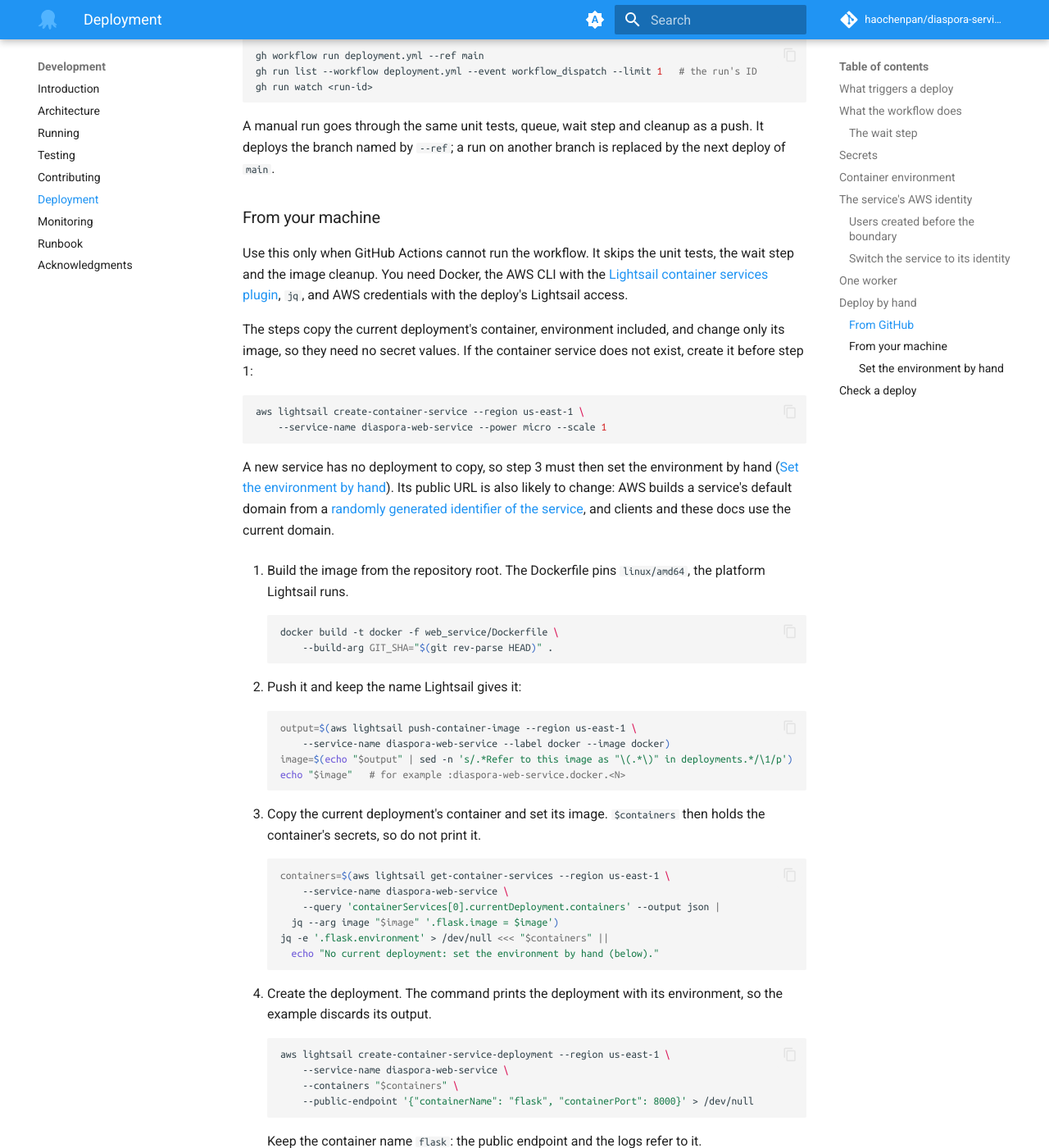
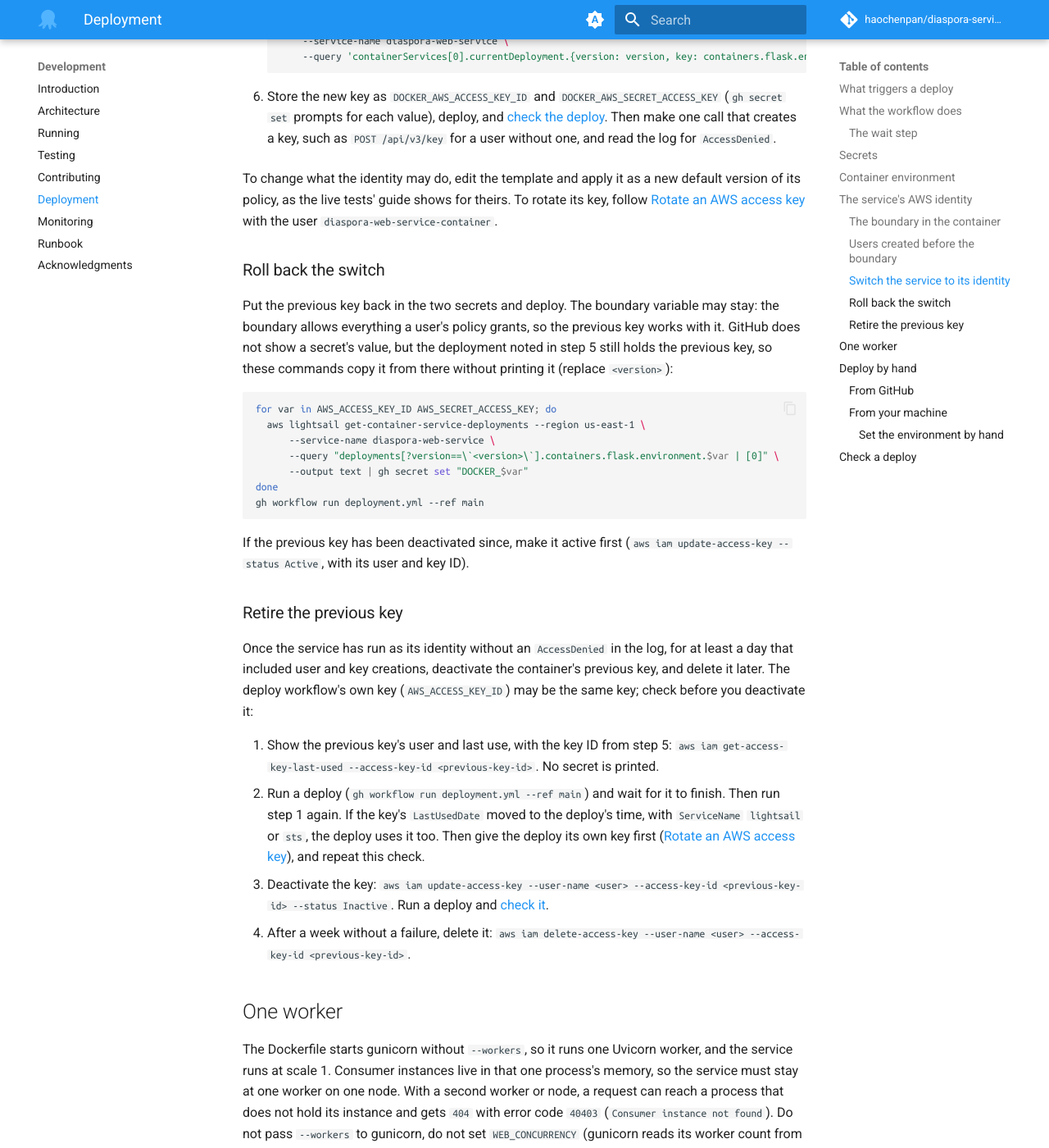
Before and after one commit to haochenpan/diaspora-service, an MkDocs documentation site: the page built from docs/3-deploying.md, in a window 1280 px wide and 1400 px high, scrolled down 8984 px. Shown: the whole window at 82% size. Built offline with MkDocs 1.6.1 and Material for MkDocs 9.7.7, drawn with Linux system fonts in a browser that asks for light colours; comment, search, counter and statistics services are not loaded; the version menu is left out; some of the changed text lies outside the part shown.

Commit message:
Limit the service's identity to subject-named users, and set its boundary when deploying
The service's policy reached any user under /msk-users/ and any policy
under /msk-policy/, at any depth, since IAM's * matches /. It now reaches
only names shaped like a subject (a UUID). That excludes a subject's name
under a deeper path, and the live tests' users.

deploy/iam/service-actions.json lists each action the service calls,
with an example resource and request context, and the calls in
web_service/ that need it. The template test checks the policy against
it, and it against the code, Kafka calls included.

deployment.yml sets IAM_USER_PERMISSIONS_BOUNDARY_ARN only when the
repository variable DOCKER_IAM_USER_PERMISSIONS_BOUNDARY_NAME is set. It
builds the ARN from that name and the account ID secret. Unset, the
container's environment is the same as before.

The deployment guide now covers the variable, the steps of the switch,
its rollback, and how to retire the container's previous key after
checking that the deploy does not use it.

Co-Authored-By: Claude Opus 5.5 <noreply@anthropic.com>

````diff
--- a/docs/3-deploying.md
+++ b/docs/3-deploying.md
@@ -129,11 +129,13 @@ marks the deployment failed.
 | `NAMESPACE_TABLE_NAME` | no | `diaspora-namespace-table` | The DynamoDB table of namespaces. |
 | `MAX_TOPICS_PER_NAMESPACE` | no | `50` | The most topics a namespace may hold. A value that is not a whole number of at least 1 is logged and replaced by 50. |
 | `CONSUMER_INSTANCE_TIMEOUT_MS` | no | `300000` (5 minutes) | How long a consumer instance may sit idle before the service closes it. The service looks for idle instances every 30 seconds. A value that is not an integer stops the worker at start with a `ValueError`. |
-| `IAM_USER_PERMISSIONS_BOUNDARY_ARN` | no | none | The ARN of a managed policy that the service sets as the permissions boundary of every IAM user it creates; unset or empty, it sets none. When the service runs as its own identity ([The service's AWS identity](#the-services-aws-identity)), it must be that identity's boundary, `arn:aws:iam::<account-id>:policy/diaspora-service/msk-user-boundary`, or IAM denies every user the service creates. The live tests set it to theirs ([The live tests' AWS identity](2-testing.md#the-live-tests-aws-identity)). |
+| `IAM_USER_PERMISSIONS_BOUNDARY_ARN` | no | none | The ARN of a managed policy that the service sets as the permissions boundary of every IAM user it creates; unset or empty, it sets none. When the service runs as its own identity ([The service's AWS identity](#the-services-aws-identity)), it must be that identity's boundary, or IAM denies every user the service creates; the workflow sets it from a repository variable ([The boundary in the container](#the-boundary-in-the-container)). The live tests set it to theirs ([The live tests' AWS identity](2-testing.md#the-live-tests-aws-identity)). |
 
-The workflow passes none of the optional variables, so production runs
-with their defaults. To set one, add it to the `environment` block in
-`deployment.yml`.
+The workflow passes none of the other optional variables, so production
+runs with their defaults. To set one, add it to the `environment` block in
+`deployment.yml`. It sets `IAM_USER_PERMISSIONS_BOUNDARY_ARN` only when
+the repository variable `DOCKER_IAM_USER_PERMISSIONS_BOUNDARY_NAME` is set
+([The boundary in the container](#the-boundary-in-the-container)).
 
 ## The service's AWS identity
 
@@ -147,8 +149,8 @@ hold that user's policies, with `<account-id>`, `<region>`,
 `<cluster-name>` and `<cluster-uuid>` in place of the account's values:
 
 - `service-policy.json`, the policy of the IAM user
-  `diaspora-web-service-container`, created as
-  `/diaspora-service/diaspora-web-service-container`.
+  `/diaspora-service/diaspora-web-service-container`, created as the
+  managed policy `/diaspora-service/diaspora-web-service-container`.
 - `user-boundary-policy.json`, created as
   `/diaspora-service/msk-user-boundary`: the permissions boundary of
   every IAM user the service creates. It allows the `kafka-cluster`
@@ -157,18 +159,24 @@ hold that user's policies, with `<account-id>`, `<region>`,
   can do no more than the boundary allows, whatever policy is attached to
   the user.
 
-The service's policy grants these actions, each used by the code named
-(in `web_service/services.py` unless another file is named):
+In the table, `<subject>` is a name shaped like a Globus subject, a UUID
+(`????????-????-????-????-????????????` in the policy). The service names
+each user and its policy after the user's subject, so the policy reaches
+no other name, and no user or policy under a deeper path such as
+`/msk-users/x/<subject>`. The live tests' `test-subject-*` users are out
+of its reach too. The service's policy grants these actions, each used by
+the code named (in `web_service/services.py` unless another file is
+named):
 
 | Actions | On | Used by |
 | --- | --- | --- |
-| `iam:CreateUser`, only with the boundary as the new user's permissions boundary | IAM users under `/msk-users/` | `IAMService.create_user_and_policy` |
-| `iam:CreatePolicy` | managed policies under `/msk-policy/` | `IAMService.create_user_and_policy` |
-| `iam:AttachUserPolicy`, only of a policy under `/msk-policy/` and only to a user whose boundary is the boundary | IAM users under `/msk-users/` | `IAMService.create_user_and_policy` |
-| `iam:CreateAccessKey` | IAM users under `/msk-users/` | `IAMService.create_access_key` |
-| `iam:ListAccessKeys`, `iam:DeleteAccessKey` | IAM users under `/msk-users/` | `IAMService.delete_access_keys` |
-| `iam:DetachUserPolicy`, only of a policy under `/msk-policy/`; `iam:DeleteUser` | IAM users under `/msk-users/` | `IAMService.delete_user_and_policy` |
-| `iam:ListPolicyVersions`, `iam:DeletePolicyVersion`, `iam:DeletePolicy` | managed policies under `/msk-policy/` | `IAMService.delete_user_and_policy` |
+| `iam:CreateUser`, only with the boundary as the new user's permissions boundary | IAM users `/msk-users/<subject>` | `IAMService.create_user_and_policy` |
+| `iam:CreatePolicy` | managed policies `/msk-policy/<subject>` | `IAMService.create_user_and_policy` |
+| `iam:AttachUserPolicy`, only of a policy `/msk-policy/<subject>` and only to a user whose boundary is the boundary | IAM users `/msk-users/<subject>` | `IAMService.create_user_and_policy` |
+| `iam:CreateAccessKey` | IAM users `/msk-users/<subject>` | `IAMService.create_access_key` |
+| `iam:ListAccessKeys`, `iam:DeleteAccessKey` | IAM users `/msk-users/<subject>` | `IAMService.delete_access_keys` |
+| `iam:DetachUserPolicy`, only of a policy `/msk-policy/<subject>`; `iam:DeleteUser` | IAM users `/msk-users/<subject>` | `IAMService.delete_user_and_policy` |
+| `iam:ListPolicyVersions`, `iam:DeletePolicyVersion`, `iam:DeletePolicy` | managed policies `/msk-policy/<subject>` | `IAMService.delete_user_and_policy` |
 | `dynamodb:GetItem` | the three tables | `DynamoDBService._get_item`, which every read goes through |
 | `dynamodb:PutItem` | the three tables | `DynamoDBService.store_key` |
 | `dynamodb:UpdateItem` | the three tables | `DynamoDBService.add_user_namespace`, `remove_user_namespace`, `add_global_namespace`, `remove_global_namespace`, `add_namespace_topic`, `remove_namespace_topic` |
@@ -176,10 +184,10 @@ The service's policy grants these actions, each used by the code named
 | `dynamodb:CreateTable`, `dynamodb:DescribeTable` | the three tables | `DynamoDBService._create_keys_table`, `_create_users_table`, `_create_namespace_table`, when a table is missing; `DescribeTable` is boto3's `table_exists` waiter |
 | `kafka-cluster:Connect` | the cluster | every Kafka client: `KafkaService._admin_client`, each consumer instance (`consumer_service.py`) and the producer (`producer_service.py`) |
 | `kafka-cluster:CreateTopic`, `kafka-cluster:DeleteTopic` | every topic | `KafkaService.create_topic`, `delete_topic`, `recreate_topic` |
-| `kafka-cluster:DescribeTopic` | every topic | the topic admin calls, and the metadata of the producer and the consumer instances |
+| `kafka-cluster:DescribeTopic` | every topic | the topic deletes, the producer's sends and metadata, and the consumer instances' subscribes, fetches, committed offsets and seeks to the beginning or end |
 | `kafka-cluster:WriteData` | every topic | the produce routes (`ProducerService`) |
 | `kafka-cluster:ReadData` | every topic | the consumer instances' fetches and commits (`consumer_service.py`) |
-| `kafka-cluster:DescribeGroup`, `kafka-cluster:AlterGroup` | every consumer group | the consumer instances, which join groups, commit offsets and read committed offsets (`consumer_service.py`) |
+| `kafka-cluster:DescribeGroup`, `kafka-cluster:AlterGroup` | every consumer group | the consumer instances, which join groups, commit offsets, read committed offsets and leave their group when closed (`consumer_service.py`) |
 
 A namespace may have any valid name, so the service's topics and groups
 (`<namespace>.<name>`) can have any name, and the Kafka actions cover every
@@ -187,15 +195,32 @@ topic and group on the cluster. The service makes no other AWS call: the
 MSK token is signed locally from the key, with no STS call, and the
 brokers come from `DEFAULT_SERVERS`. The template names the production
 tables; a deployment with other `*_TABLE_NAME` values needs those names in
-its copy of the template. `tests/service_identity_test.py` checks that the
-IAM and DynamoDB actions granted are the ones `web_service/services.py`
-calls.
+its copy of the template.
+
+`deploy/iam/service-actions.json` lists each of these actions with an
+example resource and the calls in `web_service/` that need it.
+`tests/service_identity_test.py` checks that the policy allows each
+listed use and grants nothing more, that the IAM and DynamoDB uses are
+the calls in `web_service/services.py`, and that each Kafka call in the
+code has its actions listed.
 
 The policy grants no right to change a user's permissions boundary, add
 an inline policy, add or select a version of a policy, or touch anything
 under `/diaspora-service/`, its own policy and the boundary included. So
 with the container's key alone, no one can give a user more than the
 boundary allows, or give the service more than this policy.
+
+### The boundary in the container
+
+The workflow sets `IAM_USER_PERMISSIONS_BOUNDARY_ARN` only when the
+repository variable `DOCKER_IAM_USER_PERMISSIONS_BOUNDARY_NAME` is set.
+Its value is a policy name under `/diaspora-service/`, `msk-user-boundary`,
+and the workflow builds the ARN
+`arn:aws:iam::<account-id>:policy/diaspora-service/msk-user-boundary` from
+it and the account ID in the `DOCKER_AWS_ACCOUNT_ID` secret.
+While the variable is not set, the container gets no such variable and
+creates users without a boundary. A value that is not a valid policy name
+fails the deploy before anything is pushed.
 
 ### Users created before the boundary
 
@@ -204,10 +229,11 @@ service's identity can still delete them, since detaching a policy and
 deleting a user do not require the boundary. It can't attach a policy to
 them, and `POST /api/v3/key` attaches the user's policy again whenever it
 creates a key. So before the container switches to this identity, every
-user under `/msk-users/` needs the boundary, which
-`scripts/update_user_policies.py --boundary`
-([Update the users' policies](5-runbook.md#update-the-users-policies))
-gives them.
+user under `/msk-users/` needs the boundary. The `boundaries` step of
+`scripts/update_user_policies.py`
+([Update the users' IAM](5-runbook.md#update-the-users-iam)) gives it to
+the service's users. Delete the live tests' leftover users, which it
+skips, with the sweep (`scripts/sweep_test_resources.py --apply`).
 
 ### Switch the service to its identity
 
@@ -224,26 +250,34 @@ the `render` function used below.
     aws iam create-policy --path /diaspora-service/ \
       --policy-name diaspora-web-service-container \
       --policy-document "$(render deploy/iam/service-policy.json)"
-    aws iam create-user --user-name diaspora-web-service-container
+    aws iam create-user --path /diaspora-service/ \
+      --user-name diaspora-web-service-container
     aws iam attach-user-policy --user-name diaspora-web-service-container \
       --policy-arn "arn:aws:iam::$ACCOUNT_ID:policy/diaspora-service/diaspora-web-service-container"
     aws iam create-access-key --user-name diaspora-web-service-container
     ```
 
-2. Set `IAM_USER_PERMISSIONS_BOUNDARY_ARN` in the container to
-   `arn:aws:iam::<account-id>:policy/diaspora-service/msk-user-boundary`
-   (the workflow passes only the variables in the `environment` block of
-   `deployment.yml`), and deploy. From then on every new user gets the
-   boundary.
-3. Give the users created before it the boundary. The first command
-   only lists what would change, the second makes the changes, and the
-   third must report 0 users without a boundary:
+    Keep the key's secret somewhere safe: AWS shows it only here.
+
+2. Set the boundary variable and deploy. From then on every new user gets
+   the boundary.
+
+    ```bash
+    gh variable set DOCKER_IAM_USER_PERMISSIONS_BOUNDARY_NAME --body msk-user-boundary
+    gh workflow run deployment.yml --ref main
+    ```
+
+3. Give the users created before it the boundary. The first command only
+   lists what would change. The second makes the changes and records each
+   one in a new file outside the repository. The third must report 0
+   users without a boundary.
 
     ```bash
     BOUNDARY="arn:aws:iam::$ACCOUNT_ID:policy/diaspora-service/msk-user-boundary"
-    python scripts/update_user_policies.py --boundary "$BOUNDARY"
-    python scripts/update_user_policies.py --boundary "$BOUNDARY" --apply
-    python scripts/update_user_policies.py --boundary "$BOUNDARY"
+    python scripts/update_user_policies.py boundaries --boundary "$BOUNDARY"
+    python scripts/update_user_policies.py boundaries --boundary "$BOUNDARY" \
+      --apply --record ~/boundaries-$(date -u +%Y%m%dT%H%M%SZ).json
+    python scripts/update_user_policies.py boundaries --boundary "$BOUNDARY"
     ```
 
 4. If the live tests' own key is not set yet, set it first
@@ -251,7 +285,16 @@ the `render` function used below.
    Without it, the `live` job of `tests.yml` uses the container's key,
    and the live tests fail, since this identity cannot reach the test
    tables.
-5. Store the new key as `DOCKER_AWS_ACCESS_KEY_ID` and
+5. Note the container's current key ID, for the rollback and for
+   retiring that key later. The query prints the key ID only:
+
+    ```bash
+    aws lightsail get-container-services --region us-east-1 \
+        --service-name diaspora-web-service \
+        --query 'containerServices[0].currentDeployment.{version: version, key: containers.flask.environment.AWS_ACCESS_KEY_ID}'
+    ```
+
+6. Store the new key as `DOCKER_AWS_ACCESS_KEY_ID` and
    `DOCKER_AWS_SECRET_ACCESS_KEY` (`gh secret set` prompts for each value),
    deploy, and [check the deploy](#check-a-deploy). Then make one call
    that creates a key, such as `POST /api/v3/key` for a user without one,
@@ -262,6 +305,50 @@ default version of its policy, as the live tests' guide shows for theirs.
 To rotate its key, follow
 [Rotate an AWS access key](5-runbook.md#rotate-an-aws-access-key) with the
 user `diaspora-web-service-container`.
+
+### Roll back the switch
+
+Put the previous key back in the two secrets and deploy. The boundary
+variable may stay: the boundary allows everything a user's policy grants,
+so the previous key works with it. GitHub does not show a secret's value,
+but the deployment noted in step 5 still holds the previous key, so these
+commands copy it from there without printing it (replace `<version>`):
+
+```bash
+for var in AWS_ACCESS_KEY_ID AWS_SECRET_ACCESS_KEY; do
+  aws lightsail get-container-service-deployments --region us-east-1 \
+      --service-name diaspora-web-service \
+      --query "deployments[?version==\`<version>\`].containers.flask.environment.$var | [0]" \
+      --output text | gh secret set "DOCKER_$var"
+done
+gh workflow run deployment.yml --ref main
+```
+
+If the previous key has been deactivated since, make it active first
+(`aws iam update-access-key --status Active`, with its user and key ID).
+
+### Retire the previous key
+
+Once the service has run as its identity without an `AccessDenied` in the
+log, for at least a day that included user and key creations, deactivate
+the container's previous key, and delete it later. The deploy workflow's
+own key (`AWS_ACCESS_KEY_ID`) may be the same key; check before you
+deactivate it:
+
+1. Show the previous key's user and last use, with the key ID from step 5:
+   `aws iam get-access-key-last-used --access-key-id <previous-key-id>`.
+   No secret is printed.
+2. Run a deploy (`gh workflow run deployment.yml --ref main`) and wait for
+   it to finish. Then run step 1 again. If the key's `LastUsedDate` moved
+   to the deploy's time, with `ServiceName` `lightsail` or `sts`, the
+   deploy uses it too. Then give the deploy its own key first
+   ([Rotate an AWS access key](5-runbook.md#rotate-an-aws-access-key)),
+   and repeat this check.
+3. Deactivate the key:
+   `aws iam update-access-key --user-name <user> --access-key-id <previous-key-id> --status Inactive`.
+   Run a deploy and [check it](#check-a-deploy).
+4. After a week without a failure, delete it:
+   `aws iam delete-access-key --user-name <user> --access-key-id <previous-key-id>`.
 
 ## One worker
 
````
Also changed, not shown: 4 other files.
